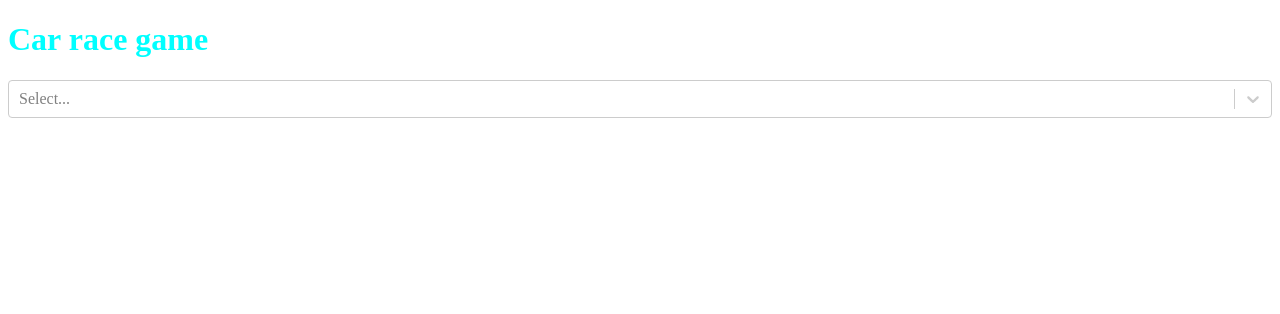
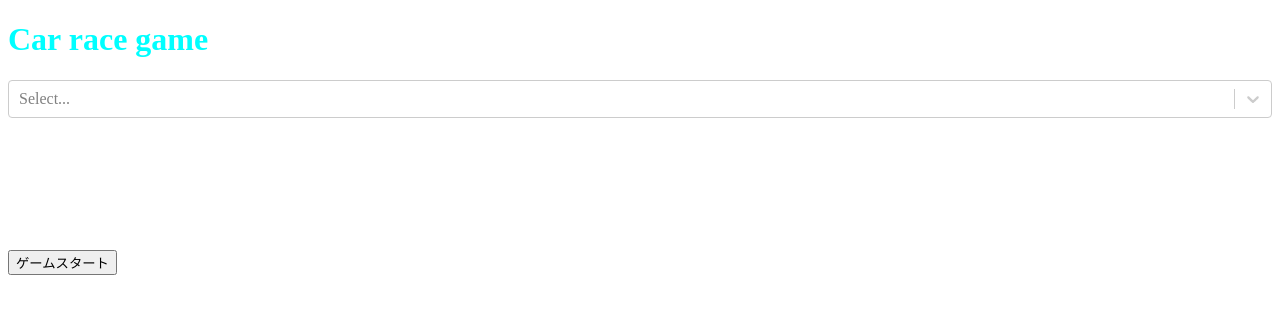
Before and after one commit to Tomohirojin157831/BTC_soloProject, a React (Vite) app in the folder client/: page / in a window 1280 px wide. Shown: the top 314 px of the page. Built offline with nearby package versions, Linux system fonts and the light colour scheme; no server answers.

Commit message:
ゲーム作成前

```diff
--- a/client/src/App.jsx
+++ b/client/src/App.jsx
@@ -2,9 +2,12 @@ import React, { useState, useEffect } from "react";
 import "./App.css";
 import Axios from "axios";
 import Start from "./Start";
+import Game from "./Game";
 
-function App() {
+export default function App() {
   const [users, setUsers] = useState("");
+  const [status, setStatus] = useState("choosing");
+  const [car, setCar] = useState("");
 
   useEffect(() => {
     Axios.get("http://localhost:4242/users").then((users) => {
@@ -15,9 +18,27 @@ function App() {
 
   return (
     <>
-      <Start users={users}></Start>
+      <div className="app">
+        {status === "choosing" && (
+          <Start
+            users={users}
+            setStatus={setStatus}
+            status={status}
+            car={car}
+            setCar={setCar}
+          ></Start>
+        )}
+        {status === "gameStart" && (
+          <Game
+            setStatus={setStatus}
+            status={status}
+            car={car}
+            setCar={setCar}
+          ></Game>
+        )}
+      </div>
     </>
   );
 }
 
-export default App;
+// export default App;
--- /dev/null
+++ b/client/src/Game.jsx
@@ -0,0 +1,24 @@
+import React, { useState, useEffect } from "react";
+
+export default function Start(props) {
+  function gameBack() {
+    console.log("クリックした！");
+    props.setStatus("choosing");
+  }
+
+  return (
+    <>
+      <div className="game">
+        選択した車：{props.car}
+        <button
+          id="backButton"
+          onClick={() => {
+            gameBack();
+          }}
+        >
+          車選択に戻る
+        </button>
+      </div>
+    </>
+  );
+}
--- a/client/src/Start.jsx
+++ b/client/src/Start.jsx
@@ -8,13 +8,15 @@ import "./index.css";
 // import { useState, useEffect } from "react";
 
 export default function Start(props) {
-  const data = props;
-  // console.log("子供Start", data.users);
+  // const data = props;
+  // const setStatus = props;
+  let chosenCar;
+  console.log("子供Start-props", props);
   let usersArray = [];
   let characterLists = [];
-  if (data.users) {
+  if (props.users) {
     // console.log("usersArrayデータあり");
-    usersArray = data.users;
+    usersArray = props.users;
     usersArray.map((user) => {
       let selectData = {};
       selectData.value = user.first_name;
@@ -28,6 +30,7 @@ export default function Start(props) {
   //キャラの名前を選択した際の画像を表示する設定
   const handleChange = (e) => {
     let car = "./" + e.car + "/scene.gltf";
+    chosenCar = e.car; //ゲームに向けて車を渡す
     //3Dモデル設定開始↓
     let canvas;
     let model;
@@ -67,7 +70,7 @@ export default function Start(props) {
     controls.dampingFactor = 0.2;
 
     //3Dモデルのインポート
-    let mixer; //動きを設定するための変数
+    // let mixer; //動きがあれば、設定するための変数
 
     const gltfLoader = new GLTFLoader();
 
@@ -78,13 +81,13 @@ export default function Start(props) {
       model.rotation.y = -Math.PI / 1.2; //tomohiro:4,arnold/hui:1.2向いている方向を決めれる
       scene.add(model);
 
-      mixer = new THREE.AnimationMixer(model);
-      const clips = gltf.animations;
-      //foreachで１つずつのアニメーションを取り出し、再生する。
-      clips.forEach(function (clip) {
-        const action = mixer.clipAction(clip);
-        action.play();
-      });
+      // mixer = new THREE.AnimationMixer(model);
+      // const clips = gltf.animations;
+      // //foreachで１つずつのアニメーションを取り出し、再生する。
+      // clips.forEach(function (clip) {
+      //   const action = mixer.clipAction(clip);
+      //   action.play();
+      // });
     });
 
     //ライト
@@ -126,6 +129,11 @@ export default function Start(props) {
     tick();
   };
 
+  function gameStart() {
+    console.log("クリックした！");
+    props.setStatus("gameStart");
+    props.setCar(chosenCar);
+  }
   //
   return (
     <>
@@ -136,6 +144,14 @@ export default function Start(props) {
           options={characterLists}
           onChange={handleChange}
         />
+        <button
+          id="startButton"
+          onClick={() => {
+            gameStart();
+          }}
+        >
+          ゲームスタート
+        </button>
         <canvas id="canvas"></canvas>
       </div>
     </>
```
